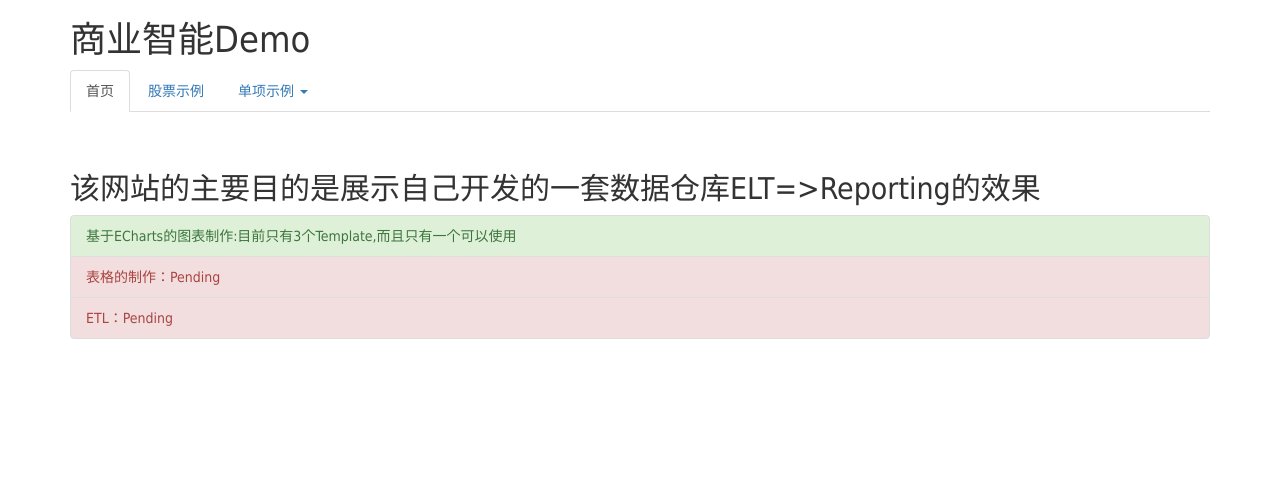
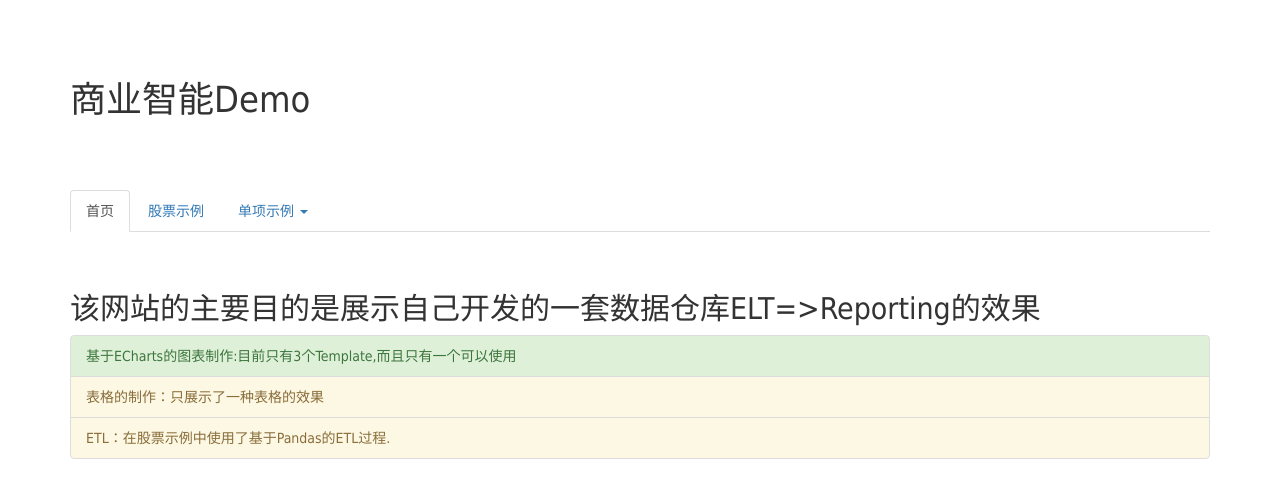
Before and after one commit to kangnwh/MyDWTool, a Flask app: page / in a window 1280 px wide. Shown: the top 498 px of the page. Run offline with Flask 2, Linux system fonts and the light colour scheme; some libraries are stand-ins or nearby versions.

Commit message:
change style of navigate bar

```diff
--- a/app/static/css/mystyle.css
+++ b/app/static/css/mystyle.css
@@ -1 +1,9 @@
 body,button, input, select, textarea,h1 ,h2, h3, h4, h5, h6 { font-family: Microsoft YaHei,'宋体' , Tahoma, Helvetica, Arial, "\5b8b\4f53", sans-serif;}
+
+.bs-docs-header {
+  padding-top: 60px;
+  padding-bottom: 60px;
+  font-size: 24px;
+  text-align: left;
+
+}
--- a/app/subapps/home/templates/home/son.html
+++ b/app/subapps/home/templates/home/son.html
@@ -2,6 +2,6 @@
 <h2>该网站的主要目的是展示自己开发的一套数据仓库ELT=>Reporting的效果</h2>
 <ul class="list-group">
   <li class="list-group-item list-group-item-success">基于ECharts的图表制作:目前只有3个Template,而且只有一个可以使用</li>
-  <li class="list-group-item list-group-item-danger">表格的制作：Pending</li>
-  <li class="list-group-item list-group-item-danger">ETL：Pending</li>
+  <li class="list-group-item list-group-item-warning">表格的制作：只展示了一种表格的效果</li>
+  <li class="list-group-item list-group-item-warning">ETL：在股票示例中使用了基于Pandas的ETL过程.</li>
 </ul>
--- a/app/templates/base.html
+++ b/app/templates/base.html
@@ -13,8 +13,13 @@
 
 
 {% block content %}
+    <div class="bs-docs-header" tabindex="-1">
+    <div class="container">
+        <h1>商业智能Demo</h1>
+    </div>
+</div>
     <div class="container" >
-      <h1>商业智能Demo</h1>
+
     {% set navigation_bar = [
         (url_for("homeRoute.index"), 'index', '首页'),
         (url_for("stockRoute.index",_method='POST',code='000001'), 'stock_index', '股票示例'),
@@ -37,8 +42,8 @@
                   单项示例 <span class="caret"></span>
                 </a>
                 <ul class="dropdown-menu">
-                    <li role="presentation" > <a href="{{ url_for("chartRoute.index")|e }}">{{ 'Chart示例'|e }}</a></li>
-                    <li role="presentation" > <a href="{{ url_for("tableRoute.index")|e }}">{{ 'Table示例'|e }}</a></li>
+                    <li role="presentation" ><a href="{{ url_for("chartRoute.index")|e }}"><span class="glyphicon glyphicon-ok" aria-hidden="true"></span>  {{ 'Chart示例'|e }}</a></li>
+                    <li role="presentation" ><a href="{{ url_for("tableRoute.index")|e }}"><span class="glyphicon glyphicon-ok" aria-hidden="true"></span>  {{ 'Table示例'|e }}</a></li>
                     <li role="separator" class="divider"></li>
                     <li role="presentation" > <a href="#">{{ '更多功能，尽请期待'|e }}</a></li>
                 </ul>
```
